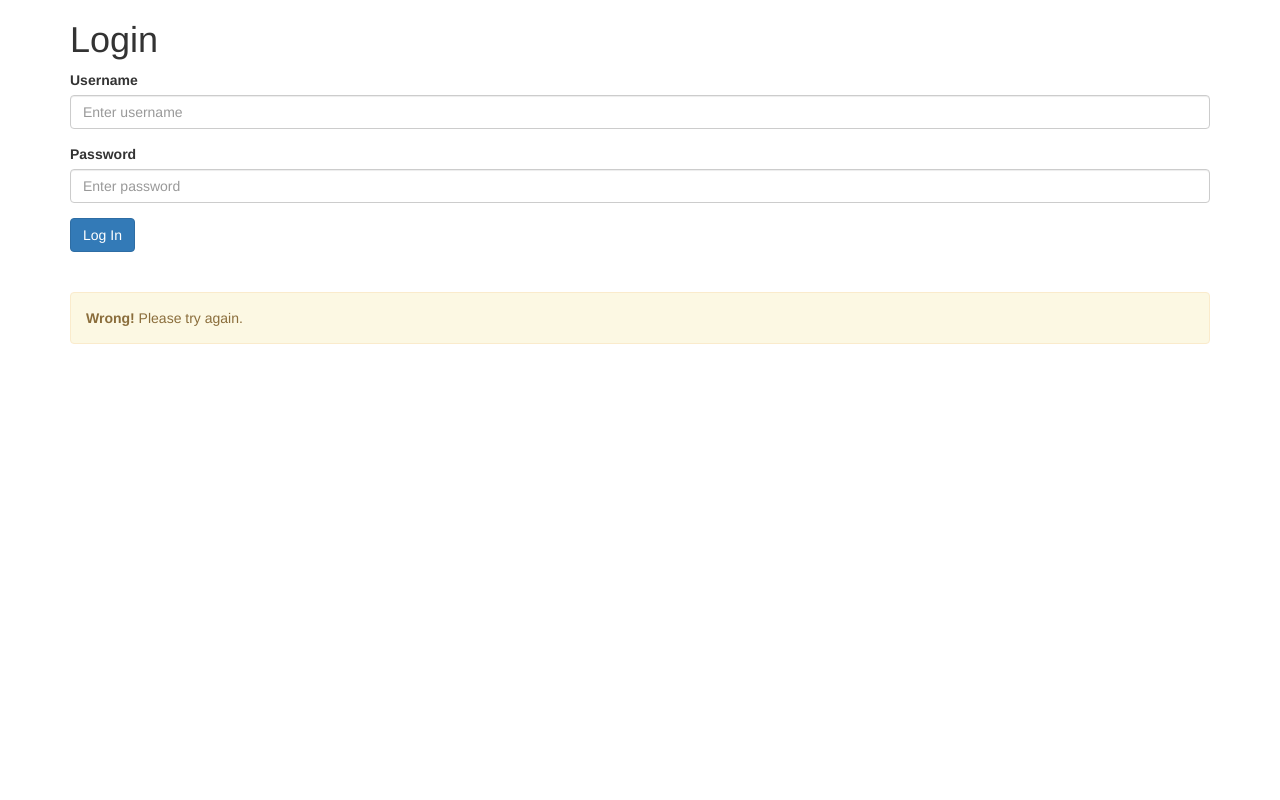
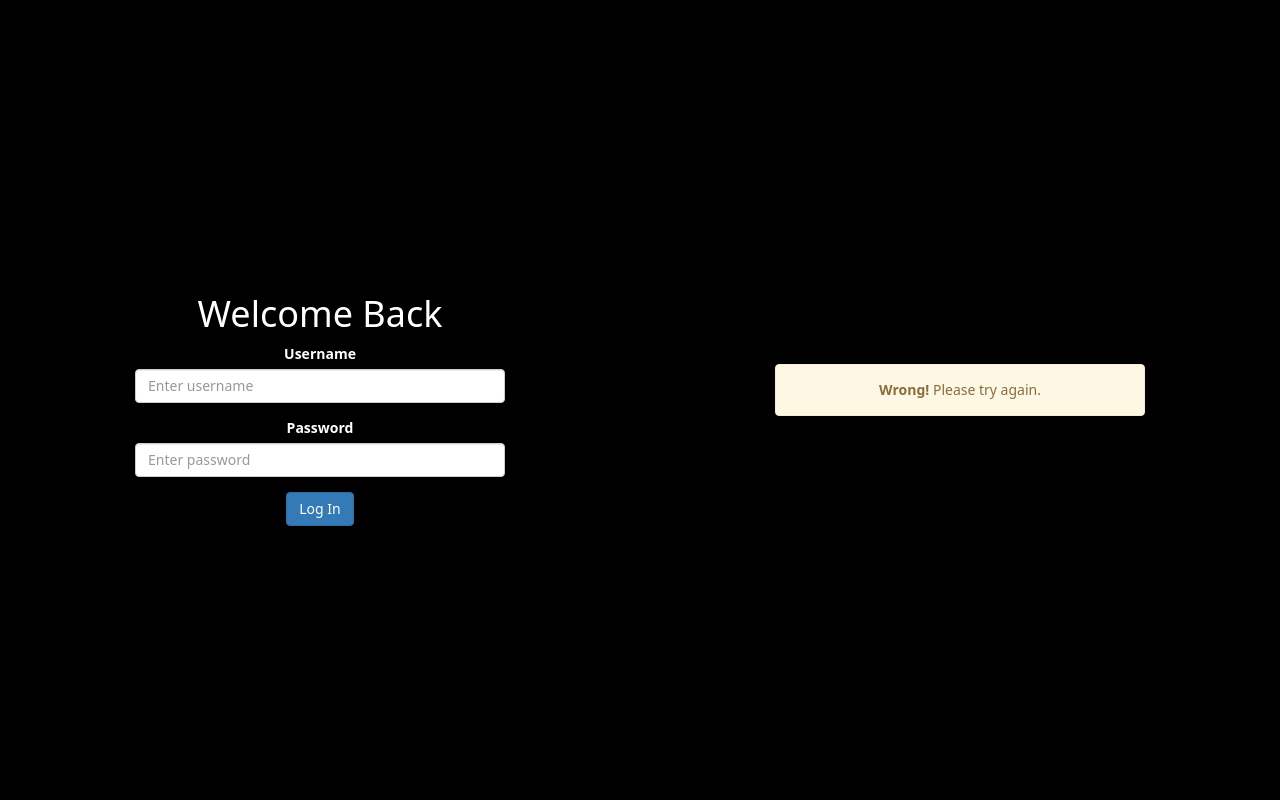
Before and after one commit to mouthguardwatermelon/savetheworld-, a Flask app: template templates/fail.html in a window 1280 px wide. Run offline with Flask 2, Linux system fonts and the light colour scheme; the template is opened without the code that fills it, so the values that code supplies are empty; some libraries are stand-ins or nearby versions.

Commit message:
updated login page. still some bugs

```diff
--- a/app.py
+++ b/app.py
@@ -1,4 +1,4 @@
-from flask import Flask, render_template, request
+from flask import Flask, render_template, request, abort
 
 app = Flask(__name__)
 
@@ -20,6 +20,7 @@ def sign_up():
             lines = contents.split(" ")
             lines = [line for line in lines if line]
             if username in lines:
+                abort(409)
                 message = "Username already has been taken!"
             else:
                 f.write(f"{username} ")
@@ -34,12 +35,14 @@ def sign_up():
             emails = contents.split(" ")
             emails = [line for line in emails if line]
             if email in emails:
+                abort(409)
                 email_message = "Email has already been registered"
             else:
                 i.write(f"{email} ")
                 i.seek(0)  # Reset cursor position to the beginning of the file
         if username not in lines and email not in emails:
             message = "Sign up successful!"
+            return render_template("login.html" ,username =username, password = password)
     return render_template('sign_up.html', username=username, password=password, email=email, message=message, email_message=email_message)
 
 @app.route('/login', methods=['GET', 'POST'])
--- a/email.txt
+++ /dev/null
@@ -1 +0,0 @@
-rmukilan115@gmail.com
--- a/password.txt
+++ /dev/null
@@ -1 +0,0 @@
-Lionwskills21
--- a/templates/fail.html
+++ b/templates/fail.html
@@ -8,29 +8,45 @@
   <script src="https://ajax.googleapis.com/ajax/libs/jquery/3.5.1/jquery.min.js"></script>
   <!-- Latest compiled JavaScript -->
   <script src="https://maxcdn.bootstrapcdn.com/bootstrap/3.4.1/js/bootstrap.min.js"></script>
+  <style>
+    body {
+      display: flex;
+      align-items: center;
+      justify-content: center;
+      min-height: 100vh;
+      background-color: black;
+      color: white;
+      font-family: system-ui, -apple-system, BlinkMacSystemFont, 'Segoe UI', Roboto, Oxygen, Ubuntu, Cantarell, 'Open Sans', 'Helvetica Neue', sans-serif;
+    }
+    .container {
+      max-width: 400px;
+      text-align: center;
+    }
+  </style>
 </head>
 <body>
-
-  <div class="container">
-    <h1>Login</h1>
-    <form method = 'POST'>
+  <div class="container text-center">
+    <h1 class="mt-5 mb-4">Welcome Back</h1> <!-- add margin top and bottom for better spacing -->
+    <form method="POST">
       <div class="form-group">
         <label for="username">Username</label>
-        <input type="text" class="form-control" id="username" name = 'username' placeholder="Enter username" required>
+        <input type="text" class="form-control" id="username" name="username" placeholder="Enter username" required>
       </div>
 
       <div class="form-group">
         <label for="password">Password</label>
-        <input type="password" name = 'password' class="form-control" id="password" placeholder="Enter password" required>
+        <input type="password" name="password" class="form-control" id="password" placeholder="Enter password" required>
       </div>
 
       <button type="submit" class="btn btn-primary">Log In</button>
     </form>
-    <br>
-    <br>
+  </div>
+
+  <div class="container mt-5 text-center">
     <div class="alert alert-warning" role="alert">
-        <strong>Wrong!</strong> Please try again.
-        </div>
+      <strong>Wrong!</strong> Please try again.
+    </div>
+  </div>
 
 </body>
 </html>
--- a/username.txt
+++ /dev/null
@@ -1 +0,0 @@
-hi loldkfdj
```
Also changed, not shown: templates/login.html (+16 -8 lines), templates/sign_up.html (+10 -2 lines), templates/success.html (+20 -4 lines).
